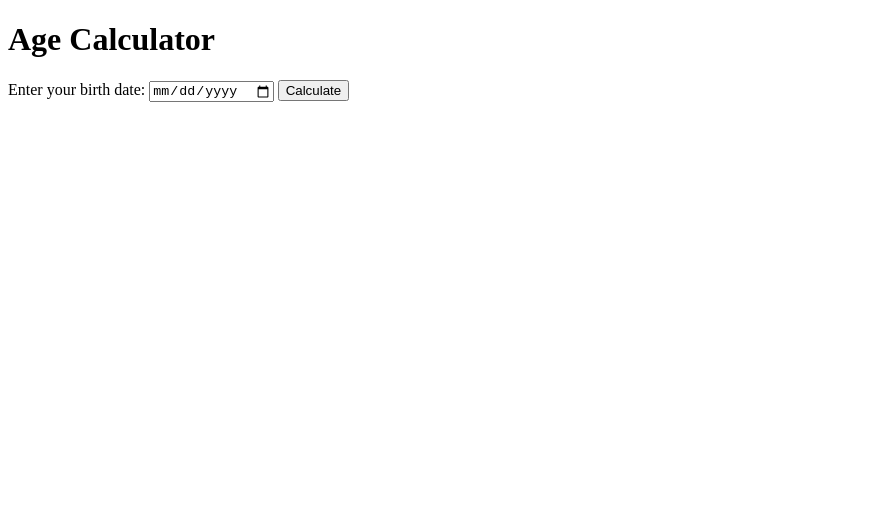
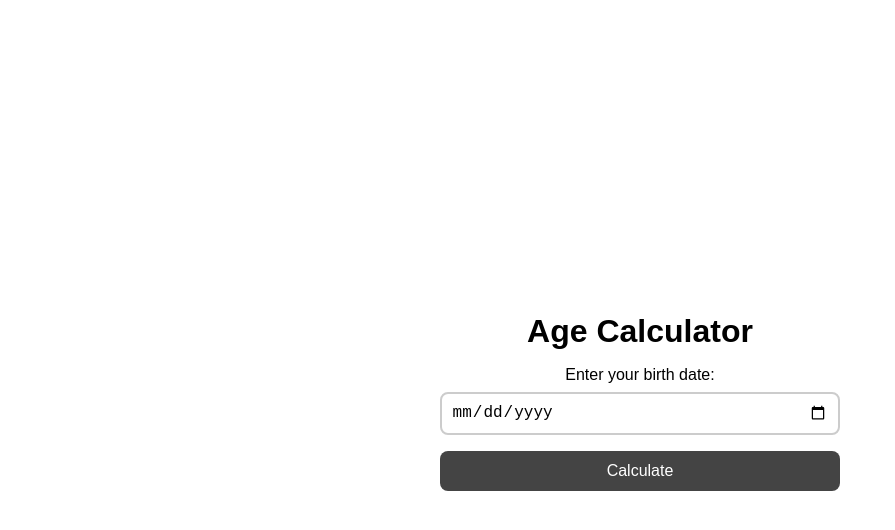
Before and after one commit to dev-sereti/JavaScript, a plain HTML site: page Learn Js/AgeCalculator/index.html in a window 1280 px wide. Shown: the whole page, without its empty margins (0-895 px from the left). Drawn offline with Linux system fonts and the light colour scheme; files whose address does not match are found by name.

Commit message:
Styles added.

```diff
--- a/Learn Js/Age Calculator/index.html
+++ b/Learn Js/AgeCalculator/index.html
@@ -4,7 +4,7 @@
   <meta charset="UTF-8">
   <meta name="viewport" content="width=device-width, initial-scale=1.0">
   <title>Age Calculator</title>
-  <link rel="stylesheet" href="/Age%20Calculator/styles.css">
+  <link rel="stylesheet" href="styles.css">
 </head>
 <body>
   <div class="container">
--- /dev/null
+++ b/Learn Js/AgeCalculator/styles.css
@@ -0,0 +1,61 @@
+body {
+  font-family: 'Arial', sans-serif;
+  display: flex;
+  justify-content: center;
+  align-items: center;
+  height: 100vh;
+  background: #fff;
+  margin: 0;
+}
+
+.container {
+  text-align: center;
+  max-width: 400px;
+  width: 100%;
+}
+
+h1 {
+  font-size: 2rem;
+  margin-bottom: 1rem;
+}
+
+label {
+  display: block;
+  margin-bottom: 0.5rem;
+  font-size: 1rem;
+}
+
+input[type="date"] {
+  padding: 0.6rem;
+  font-size: 1rem;
+  border: 2px solid #ccc;
+  border-radius: 8px;
+  width: 100%;
+  margin-bottom: 1rem;
+  box-sizing: border-box;
+}
+
+button {
+  background: #444;
+  color: white;
+  font-size: 1rem;
+  padding: 0.7rem;
+  border: none;
+  border-radius: 8px;
+  cursor: pointer;
+  width: 100%;
+  transition: background 0.3s;
+}
+
+button:hover {
+  background: #222;
+}
+
+#result {
+  margin-top: 1rem;
+  font-size: 1.1rem;
+}
+
+#result strong {
+  font-weight: bold;
+}
```
Also changed, not shown: Learn Js/Age Calculator/styles.css (deleted), Learn Js/AgeCalculator/script.css (added).
